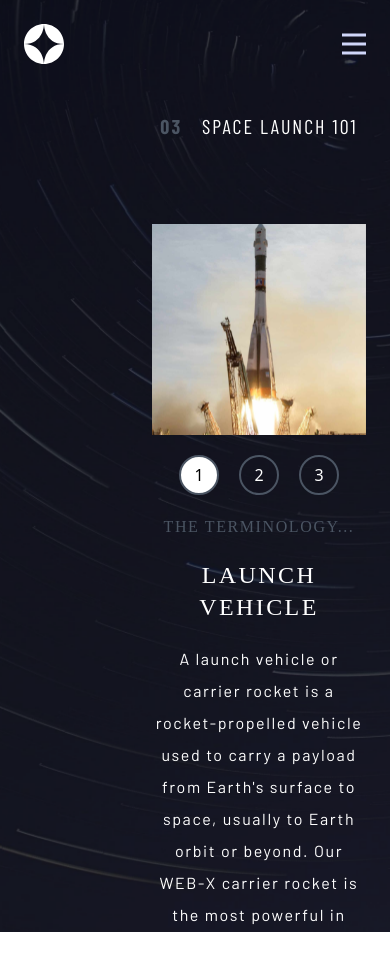
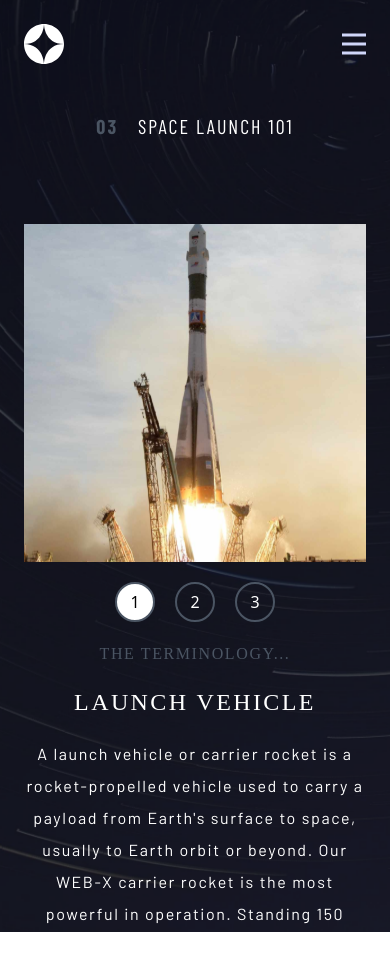
Before and after one commit to JacobMayor007/space-tour, a Next.js app: page /technology in a window 390 px wide. Shown: the top 970 px of the page. Built offline with nearby package versions, Linux system fonts and the light colour scheme; a web font is replaced by a local one.

Commit message:
Final Commit

```diff
--- a/src/app/technology/page.tsx
+++ b/src/app/technology/page.tsx
@@ -173,7 +173,7 @@ export default function Technology() {
       ) : null}
 
       <div className="h-screen p-6">
-        <div className="h-full flex flex-col gap-5 pl-32">
+        <div className="h-full flex flex-col gap-5 lg:pl-32">
           <div className="flex flex-row justify-center gap-5 md:justify-start mb-16">
             <h1 className="text-gray-600 font-barlowCondensed font-bold text-xl tracking-widest">
               03
```
